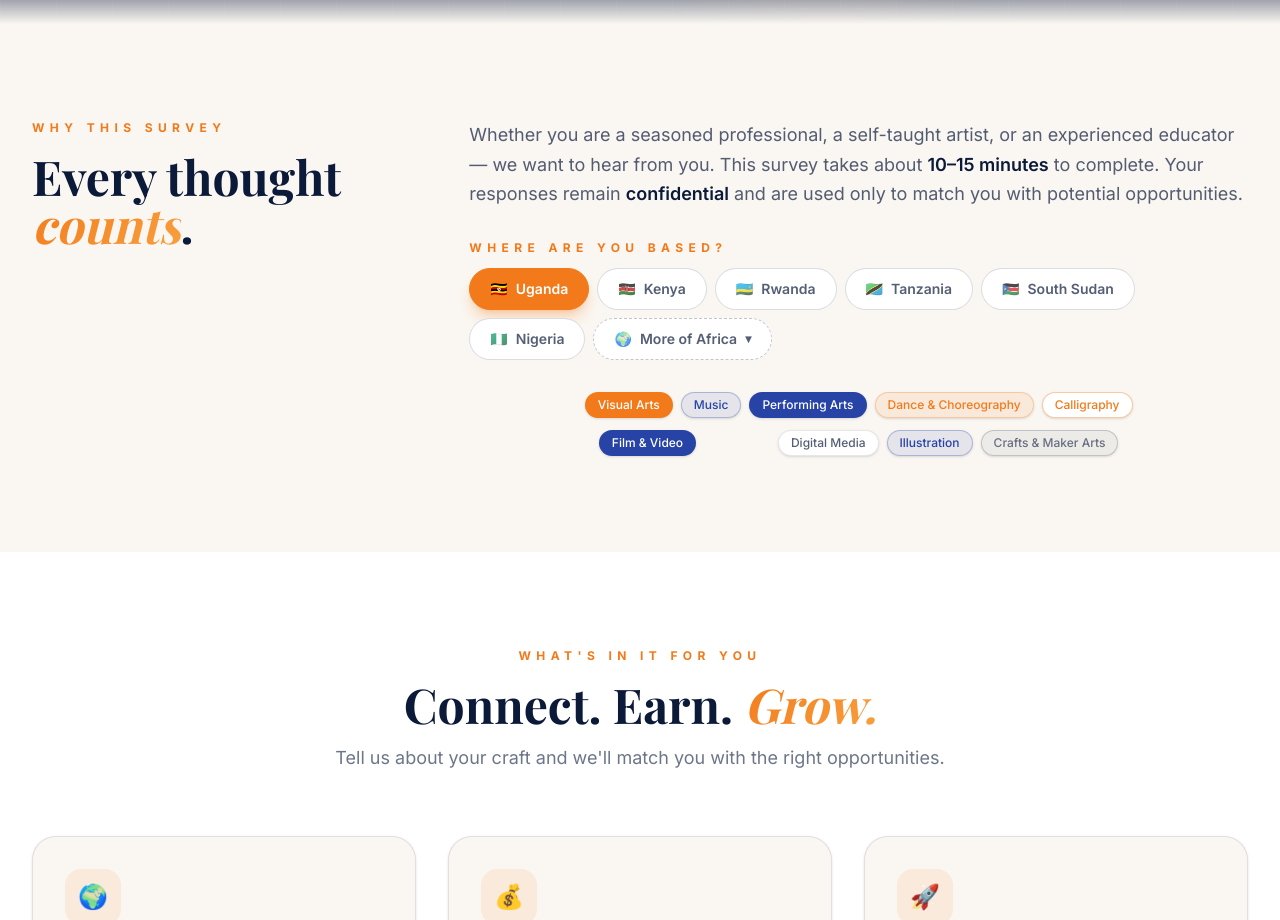
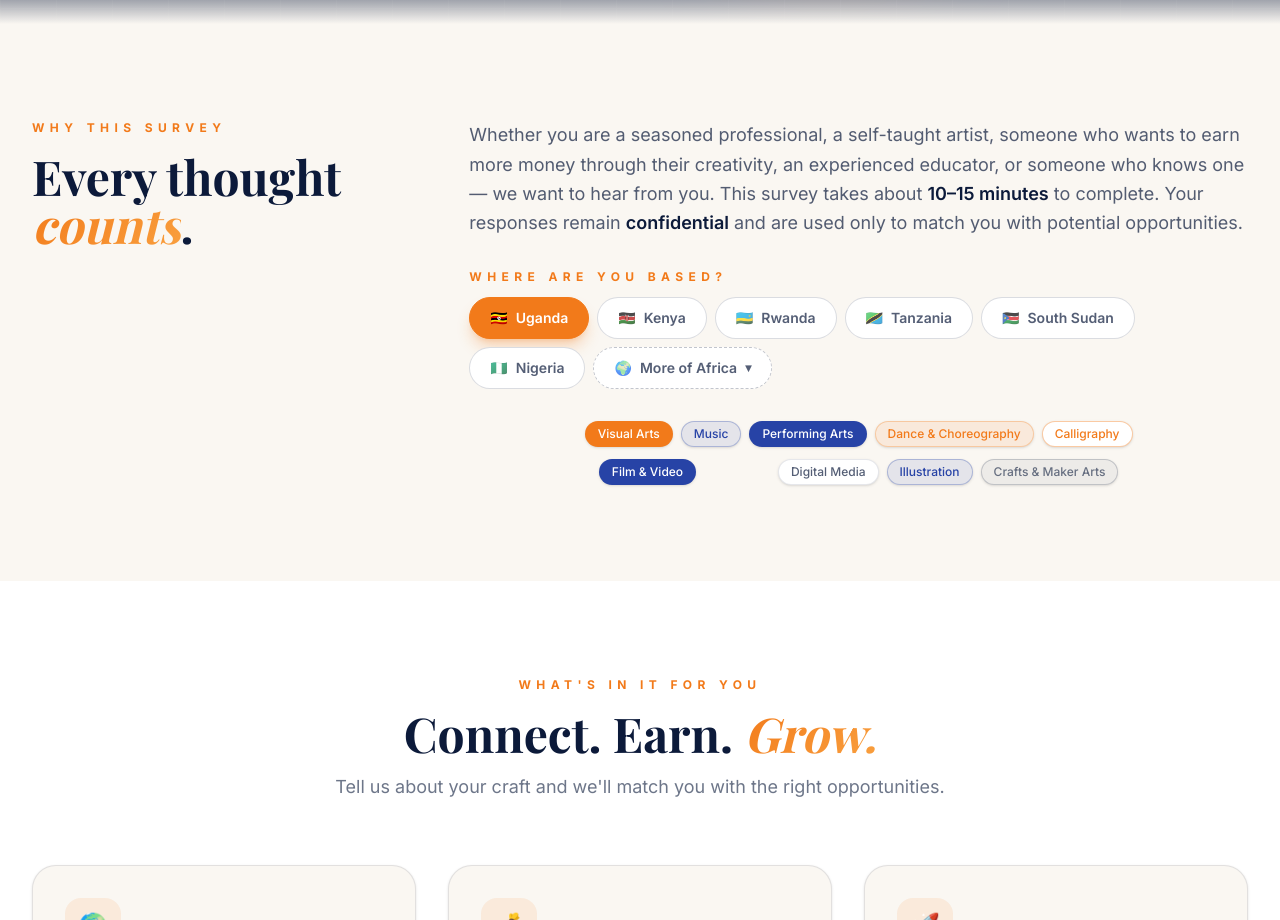
Before and after one commit to oramakenya/GiG-Survey, a React (Vite) app in the folder creative-talent-survey-landing-page/: page / in a window 1280 px wide. Shown: the part 1000-1920 px from the top of the page. Built offline with nearby package versions, Linux system fonts and the light colour scheme; a web font is replaced by a local one.

Commit message:
fix: or someone who knows one

```diff
--- a/creative-talent-survey-landing-page/src/components/Opportunities.tsx
+++ b/creative-talent-survey-landing-page/src/components/Opportunities.tsx
@@ -438,8 +438,8 @@ export default function Opportunities({
             </div>
             <div className="md:w-2/3">
               <p className="text-lg leading-relaxed text-orama-navy/70">
-                Whether you are a seasoned professional, a self-taught artist, or an
-                experienced educator — we want to hear from you. This survey takes about{" "}
+                Whether you are a seasoned professional, a self-taught artist, someone who wants to earn more money through their creativity, an
+                experienced educator, or someone who knows one — we want to hear from you. This survey takes about{" "}
                 <span className="font-semibold text-orama-navy">10–15 minutes</span> to
                 complete. Your responses remain{" "}
                 <span className="font-semibold text-orama-navy">confidential</span> and are
```
